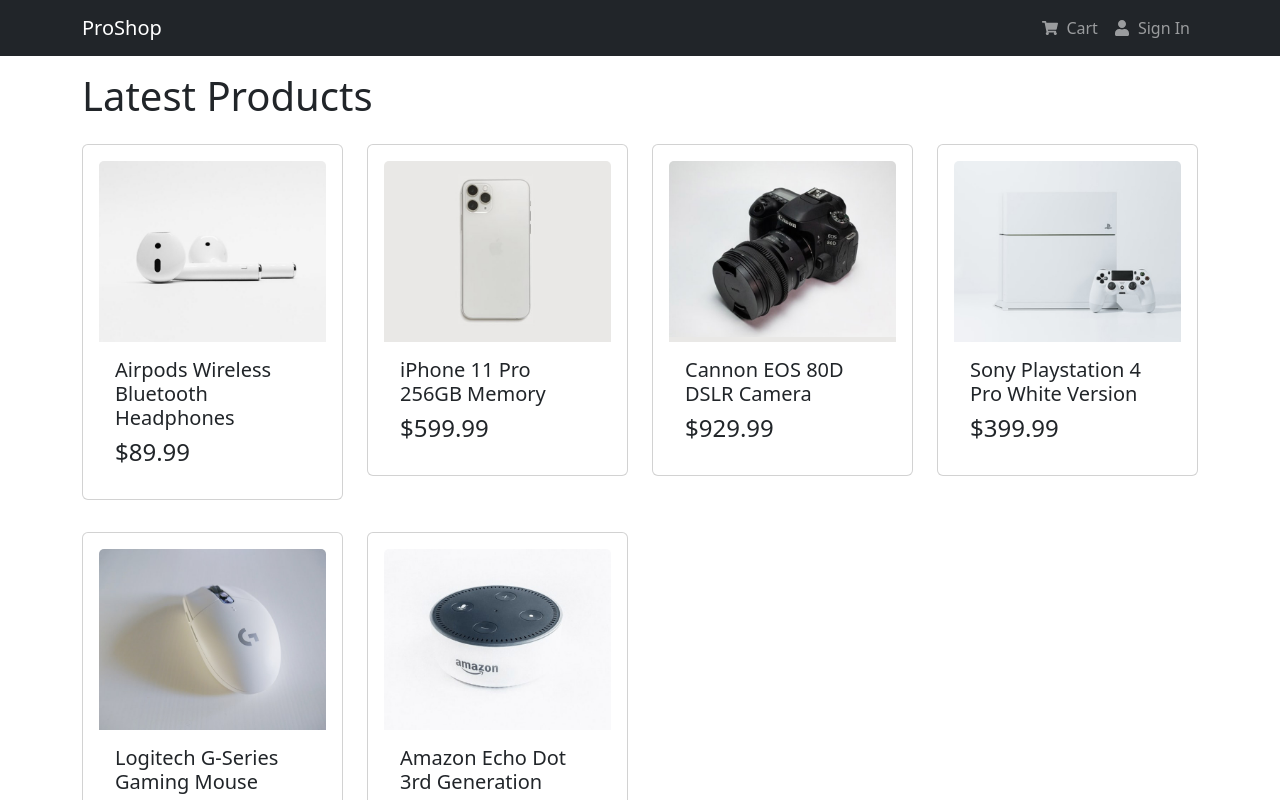
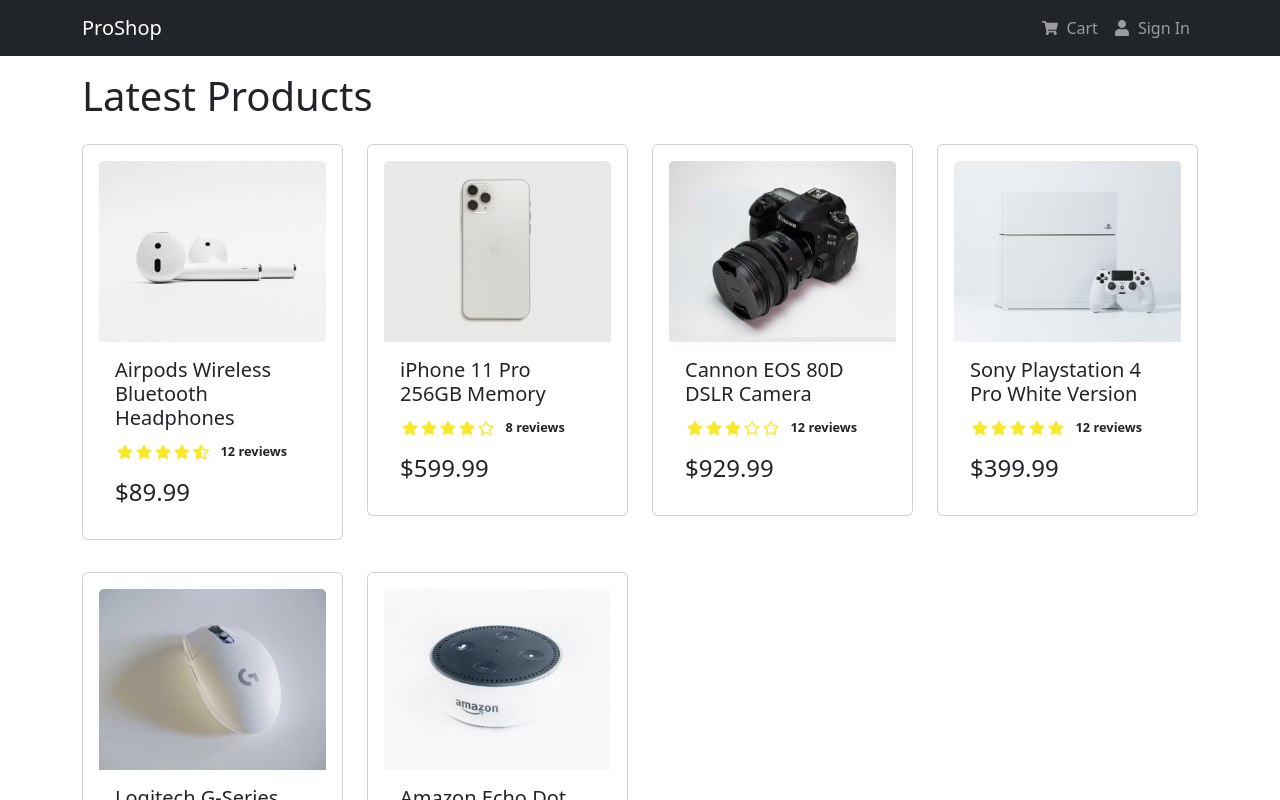
Before and after one commit to anmolgoyal698/ecommerce, a React (Vite) app in the folder frontend/: page / in a window 1280 px wide. Shown: the top 800 px of the page. Built offline with nearby package versions, Linux system fonts and the light colour scheme.

Commit message:
Implemented the product rating component

```diff
--- a/frontend/src/components/Header.tsx
+++ b/frontend/src/components/Header.tsx
@@ -2,6 +2,7 @@
 import { FaShoppingCart } from "react-icons/fa";
 import { FaUser } from "react-icons/fa";
 import { Link } from "react-router-dom";
+
 const Header = () => {
   return (
     <header>
--- a/frontend/src/components/Product.tsx
+++ b/frontend/src/components/Product.tsx
@@ -1,6 +1,7 @@
 import { Card } from "react-bootstrap";
 import type { IProduct } from "../models/Product";
 import { Link } from "react-router-dom";
+import Rating from "./Rating";
 
 const Product = ({ product }: { product: IProduct }) => {
   return (
@@ -9,6 +10,9 @@
         <Card.Img variant="top" src={product.image} />
         <Card.Body>
           <Card.Title>{product.name}</Card.Title>
+          <Card.Text>
+            <Rating rating={product.rating} text={`${product.numReviews} reviews`}/>
+          </Card.Text>
           <Card.Text as="h4">${product.price}</Card.Text>
         </Card.Body>
       </Card>
--- /dev/null
+++ b/frontend/src/components/Rating.tsx
@@ -0,0 +1,24 @@
+import { FaStar, FaStarHalfAlt, FaRegStar } from "react-icons/fa";
+
+const Rating = (props: { rating: number; text: string }) => {
+  const { rating, text } = props;
+
+  return (
+    <div className="rating">
+      {Array.from({ length: 5 }, (_, idx: number) => (
+        <span key={idx}>
+          {rating >= idx + 1 ? (
+            <FaStar />
+          ) : rating >= idx + 0.5 ? (
+            <FaStarHalfAlt />
+          ) : (
+            <FaRegStar />
+          )}
+        </span>
+      ))}
+      <span className="rating-text">{text}</span>
+    </div>
+  );
+};
+
+export default Rating;
--- a/frontend/src/index.css
+++ b/frontend/src/index.css
@@ -1,4 +1,4 @@
-/* main {
+main {
   min-height: 80vh;
 }
 
@@ -14,7 +14,7 @@
   font-size: 0.8rem;
   font-weight: 600;
   padding-left: 0.5rem;
-} */
+}
 
 .product-link {
     text-decoration: none;
@@ -28,7 +28,7 @@
 }
 
 
-/* table td,
+table td,
 table th {
   text-align: center;
 }
@@ -55,4 +55,4 @@
   right: 0;
   bottom: 0;
   background: rgba(0, 0, 0, 0.5);
-} */
+}
```
